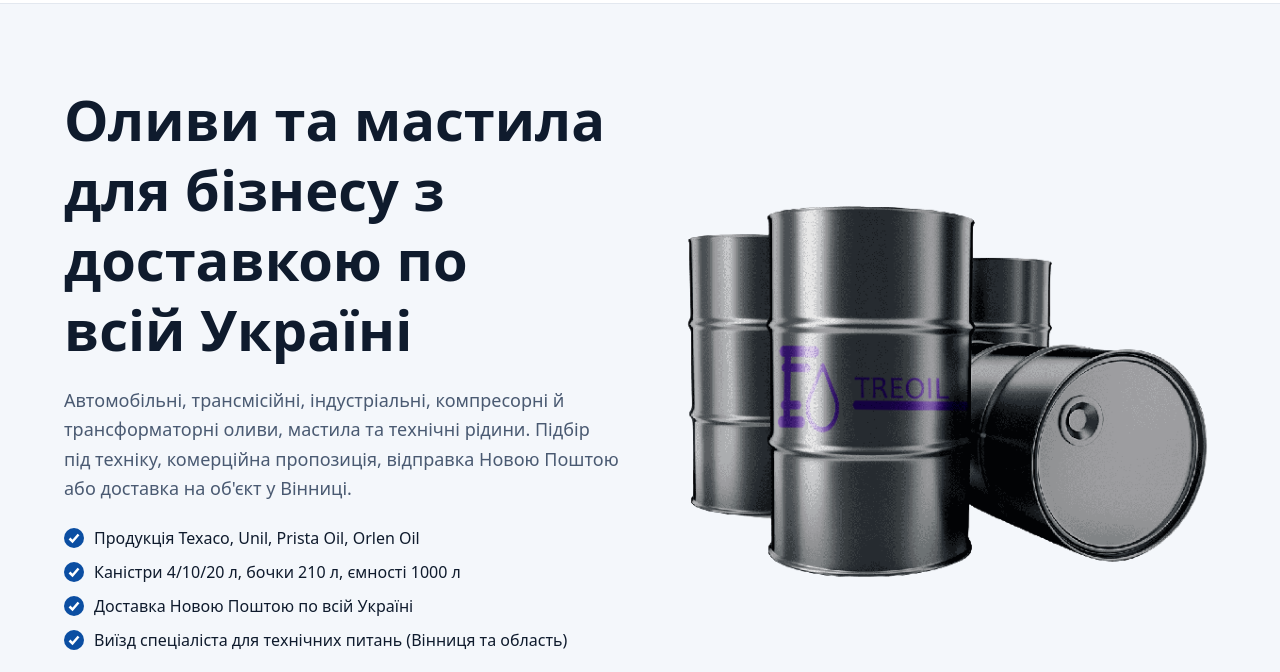
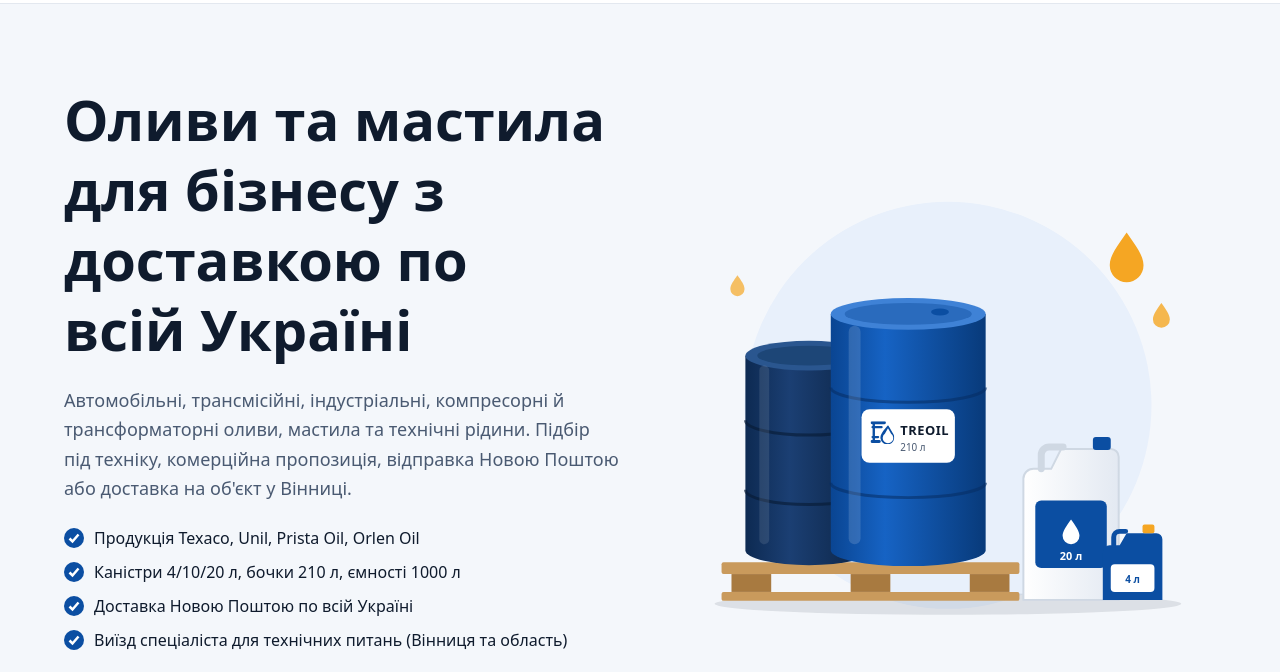
Before and after one commit to tregubartemofficial/treoil, an Astro site: page / in a window 1280 px wide. Shown: the part 114-786 px from the top of the page. Built offline with nearby package versions, Linux system fonts and the light colour scheme; Astro itself is replaced by a stand-in of ours.

Commit message:
Replace hero barrels photo with branded SVG illustration
Co-Authored-By: Claude Opus 5.5 <noreply@anthropic.com>

```diff
--- /dev/null
+++ b/src/components/HeroArt.astro
@@ -0,0 +1,116 @@
+---
+// Flat illustration for the hero: two branded barrels on a pallet with canisters.
+// Inline SVG keeps it crisp, tiny and in brand colors (no photo, no old logo).
+const drop = "M0-26C9-13 17-3 17 7a17 17 0 0 1-34 0C-17-3-9-13 0-26Z";
+const ridge = (cx: number, y: number, rx: number) => `M${cx - rx} ${y}a${rx} 15 0 0 0 ${rx * 2} 0`;
+---
+
+<svg
+  viewBox="0 0 560 480"
+  role="img"
+  aria-label="Ілюстрація: бочки й каністри з оливою TREOIL на палеті"
+  class="mx-auto h-auto w-full max-w-140"
+>
+  <defs>
+    <linearGradient id="hero-front" x1="0" x2="1">
+      <stop offset="0" stop-color="#0a4592"></stop>
+      <stop offset=".35" stop-color="#1663c4"></stop>
+      <stop offset="1" stop-color="#083a7a"></stop>
+    </linearGradient>
+    <linearGradient id="hero-back" x1="0" x2="1">
+      <stop offset="0" stop-color="#0d2a52"></stop>
+      <stop offset=".35" stop-color="#1b3f73"></stop>
+      <stop offset="1" stop-color="#0a2140"></stop>
+    </linearGradient>
+    <linearGradient id="hero-can" x1="0" x2="1">
+      <stop offset="0" stop-color="#ffffff"></stop>
+      <stop offset="1" stop-color="#e3e9f2"></stop>
+    </linearGradient>
+  </defs>
+
+  <!-- backdrop -->
+  <circle cx="290" cy="240" r="205" fill="#e8f0fb"></circle>
+  <g fill="#f5a623">
+    <path d={drop} transform="translate(470 92)"></path>
+    <path d={drop} transform="translate(505 150) scale(.5)" opacity=".8"></path>
+    <path d={drop} transform="translate(78 120) scale(.42)" opacity=".7"></path>
+  </g>
+
+  <!-- floor shadow -->
+  <ellipse cx="290" cy="440" rx="235" ry="11" fill="#0f1b2d" opacity=".1"></ellipse>
+
+  <!-- pallet -->
+  <g fill="#c99a5c">
+    <rect x="62" y="398" width="300" height="12" rx="2"></rect>
+    <rect x="62" y="428" width="300" height="9" rx="2"></rect>
+  </g>
+  <g fill="#a87a40">
+    <rect x="72" y="410" width="40" height="18"></rect>
+    <rect x="192" y="410" width="40" height="18"></rect>
+    <rect x="312" y="410" width="40" height="18"></rect>
+  </g>
+
+  <!-- back barrel -->
+  <g>
+    <path d="M86 190v196a64 15 0 0 0 128 0V190Z" fill="url(#hero-back)"></path>
+    <ellipse cx="150" cy="190" rx="64" ry="15" fill="#2a568f"></ellipse>
+    <ellipse cx="150" cy="190" rx="52" ry="10" fill="#1d4677"></ellipse>
+    <g fill="none" stroke="#071a33" stroke-width="3" opacity=".6">
+      <path d={ridge(150, 255, 64)}></path>
+      <path d={ridge(150, 325, 64)}></path>
+    </g>
+    <rect x="100" y="200" width="10" height="180" rx="5" fill="#fff" opacity=".1"></rect>
+  </g>
+
+  <!-- front barrel -->
+  <g>
+    <path d="M172 148v238a78 16 0 0 0 156 0V148Z" fill="url(#hero-front)"></path>
+    <ellipse cx="250" cy="148" rx="78" ry="16" fill="#3f82d6"></ellipse>
+    <ellipse cx="250" cy="148" rx="64" ry="11" fill="#2a6bbd"></ellipse>
+    <ellipse cx="282" cy="146" rx="9" ry="3.5" fill="#0b4ea2"></ellipse>
+    <g fill="none" stroke="#062d63" stroke-width="3" opacity=".55">
+      <path d={ridge(250, 222, 78)}></path>
+      <path d={ridge(250, 318, 78)}></path>
+    </g>
+    <rect x="190" y="160" width="12" height="220" rx="6" fill="#fff" opacity=".14"></rect>
+    <!-- label -->
+    <rect x="203" y="244" width="94" height="54" rx="8" fill="#fff"></rect>
+    <svg x="212" y="256" width="24" height="23" viewBox="0 0 200 190" class="text-primary">
+      <use href="#logo-mark"></use>
+    </svg>
+    <text x="242" y="270" font-size="13" font-weight="700" fill="#0f1b2d" letter-spacing=".5">
+      TREOIL
+    </text>
+    <text x="242" y="286" font-size="10" fill="#4a5a72">
+      210 л
+    </text>
+  </g>
+
+  <!-- 20 L canister -->
+  <g>
+    <path
+      d="M366 314a10 10 0 0 1 10-10h18l10-20h50a8 8 0 0 1 8 8v144H366Z"
+      fill="url(#hero-can)"
+      stroke="#cfd8e3"
+      stroke-width="2"
+    ></path>
+    <path d="M384 304v-14a8 8 0 0 1 8-8h14" fill="none" stroke="#cfd8e3" stroke-width="7" stroke-linecap="round"></path>
+    <rect x="436" y="272" width="18" height="13" rx="3" fill="#0b4ea2"></rect>
+    <rect x="378" y="336" width="72" height="68" rx="6" fill="#0b4ea2"></rect>
+    <path d={drop} transform="translate(414 368) scale(.5)" fill="#fff"></path>
+    <text x="414" y="396" font-size="11" font-weight="700" fill="#fff" text-anchor="middle">
+      20 л
+    </text>
+  </g>
+
+  <!-- 4 L canister -->
+  <g>
+    <path d="M446 388a7 7 0 0 1 7-7h10l7-12h30a6 6 0 0 1 6 6v61h-60Z" fill="#0b4ea2"></path>
+    <path d="M457 381v-8a6 6 0 0 1 6-6h6" fill="none" stroke="#0b4ea2" stroke-width="5" stroke-linecap="round"></path>
+    <rect x="486" y="360" width="12" height="9" rx="2" fill="#f5a623"></rect>
+    <rect x="454" y="400" width="44" height="28" rx="4" fill="#fff"></rect>
+    <text x="476" y="419" font-size="10" font-weight="700" fill="#0b4ea2" text-anchor="middle">
+      4 л
+    </text>
+  </g>
+</svg>
--- a/src/pages/index.astro
+++ b/src/pages/index.astro
@@ -4,6 +4,7 @@ import Base from "../layouts/Base.astro";
 import ProductCard from "../components/ProductCard.astro";
 import LeadForm from "../components/LeadForm.astro";
 import PackIcon from "../components/PackIcon.astro";
+import HeroArt from "../components/HeroArt.astro";
 import Reviews from "../components/Reviews.astro";
 import { products, types, typeLabels, typeShort, assetImage } from "../data/catalog";
 import { site } from "../data/site";
@@ -63,15 +64,7 @@ const brandLogos = [
         </div>
       </div>
       <div>
-        <Image
-          src={assetImage("barrels.png")}
-          alt="Бочки та каністри з оливою"
-          widths={[360, 560, 840]}
-          sizes="(width >= 900px) 560px, 90vw"
-          loading="eager"
-          fetchpriority="high"
-          class="max-h-130 w-full object-contain"
-        />
+        <HeroArt />
       </div>
     </div>
   </section>
```
Also changed, not shown: src/assets/images/barrels.png (deleted).
